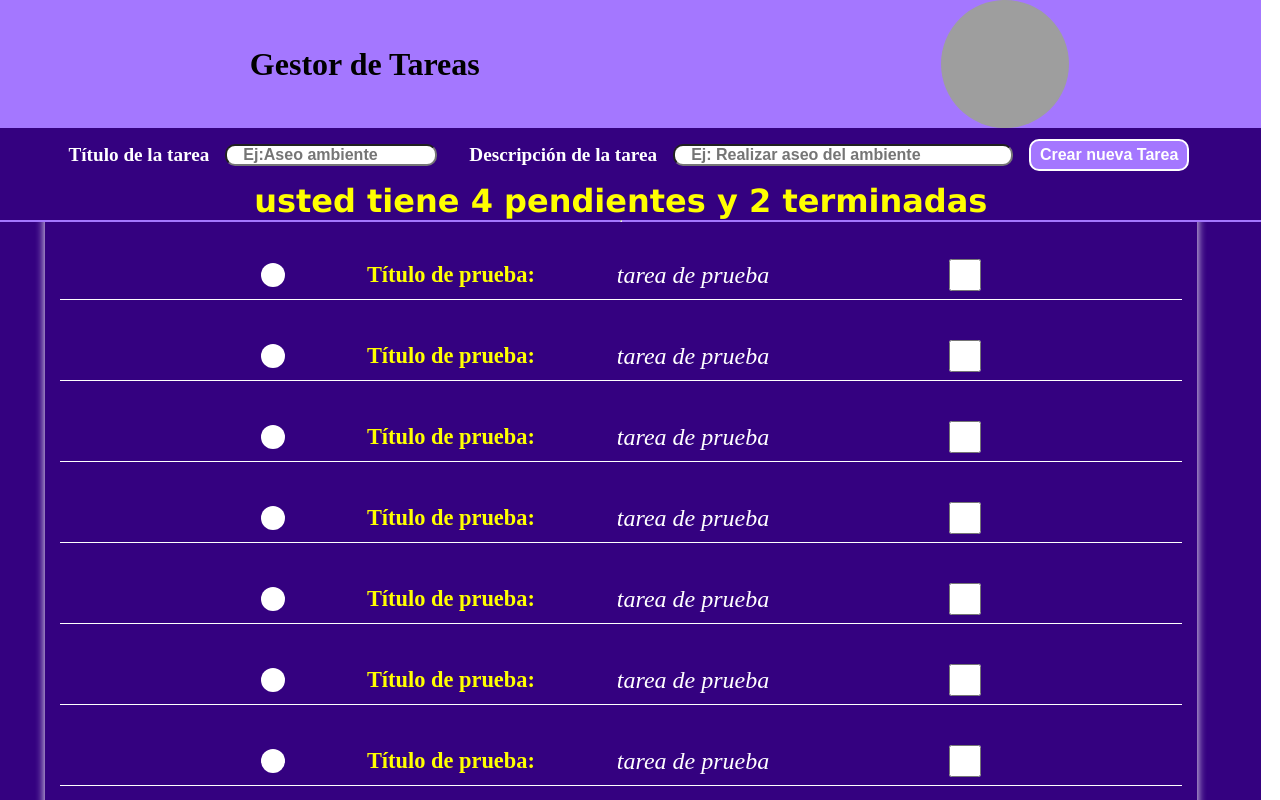
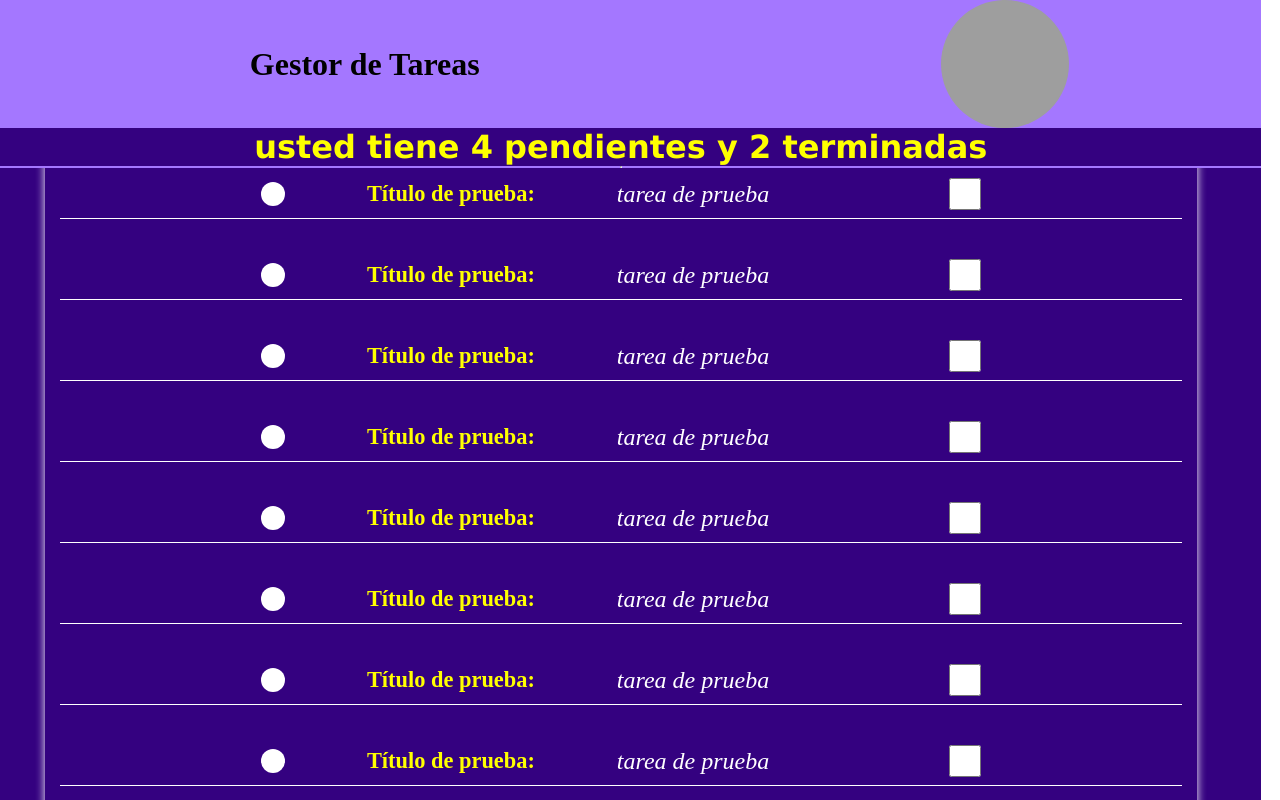
Before and after one commit to erozog125/todoList-React-2024, a React (Vite) app: page / in a window 1280 px wide. Shown: the top 800 px of the page. Built offline with nearby package versions, Linux system fonts and the light colour scheme; grey boxes are pictures that could not be loaded.

Commit message:
status mockup: 80%

```diff
--- a/src/components/Pages/Home/Home.jsx
+++ b/src/components/Pages/Home/Home.jsx
@@ -3,7 +3,7 @@ import { Header } from '../../Layouts/Header/Header'
 import profile from '../../../images/profile.jpg'
 import { Main } from '../../Layouts/Main/Main'
 import { InfoTasks } from '../../Layouts/InfoTasks/InfoTasks'
-import { NewTask } from '../../NewTask/NewTask'
+// import { NewTask } from '../../NewTask/NewTask'
 import { FilterTasks } from '../../FilterTasks/FilterTasks'
 import { ContainerTasks } from '../../Layouts/ContainerTasks/ContainerTasks'
 import { ItemTask } from '../../ItemTask/ItemTask'
@@ -21,7 +21,7 @@ export const Home = () => {
             <img className='img-profile' src={profile} alt="Imagen de perfil" />
           </div>
         </div>
-      <NewTask />
+      {/* <NewTask /> */}
       <InfoTasks pendingTasks={4} y doneTasks={2} />
       </Header>
       <Main>
```
